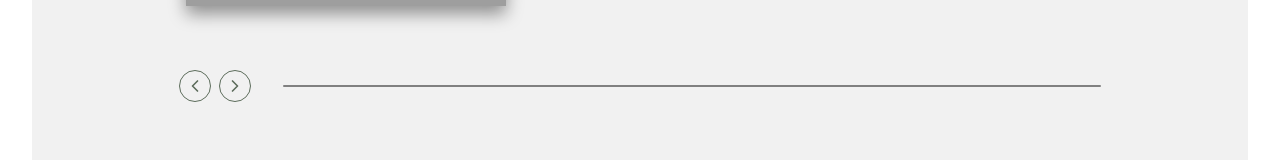
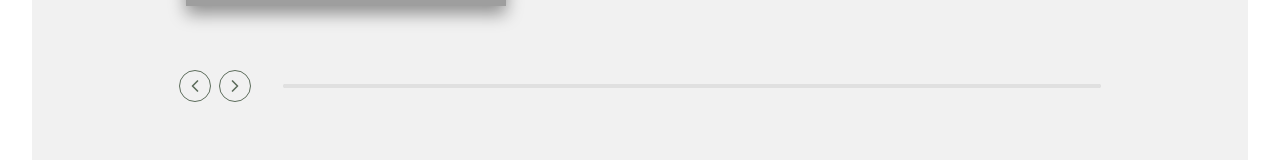
Before and after one commit to rahilevych/bodhi-balance, a React (Vite) app in the folder frontend/: page / in a window 1280 px wide. Shown: the part 2556-2716 px from the top of the page. Built offline with nearby package versions, Linux system fonts and the light colour scheme; grey boxes are pictures that could not be loaded.

Commit message:
refactor:update SliderNav Component

```diff
--- a/frontend/src/components/SliderNavigation/SliderNav.module.css
+++ b/frontend/src/components/SliderNavigation/SliderNav.module.css
@@ -1,9 +1,10 @@
 .navigation {
   display: flex;
   align-items: center;
-  justify-content: center;
+  justify-content: start;
   gap: 2rem;
   width: 100%;
+  position: relative;
 }
 .buttons {
   display: flex;
@@ -11,12 +12,7 @@
   justify-content: space-between;
   gap: 0.5rem;
 }
-.progressBar {
-  width: 100%;
-  height: 2px;
-  background-color: grey;
-  border-radius: 2px;
-}
+
 .arrow {
   display: flex;
   align-items: center;
--- a/frontend/src/components/SliderNavigation/SliderNav.tsx
+++ b/frontend/src/components/SliderNavigation/SliderNav.tsx
@@ -1,12 +1,13 @@
 import React from 'react';
 import styles from './SliderNav.module.css';
 import { FiChevronLeft, FiChevronRight } from 'react-icons/fi';
+import ProgressBar from '../progress-bar/ProgressBar';
 interface Props {
   nextBtn: () => void;
   prevBtn: () => void;
   progress: number;
 }
-const SliderNav: React.FC<Props> = ({ nextBtn, prevBtn }) => {
+const SliderNav: React.FC<Props> = ({ nextBtn, prevBtn, progress }) => {
   return (
     <div className={styles.navigation}>
       <div className={styles.buttons}>
@@ -18,7 +19,7 @@ const SliderNav: React.FC<Props> = ({ nextBtn, prevBtn }) => {
           <FiChevronRight className={styles.icon} />
         </button>
       </div>
-      <span className={styles.progressBar}></span>
+      <ProgressBar progress={progress} />
     </div>
   );
 };
```
